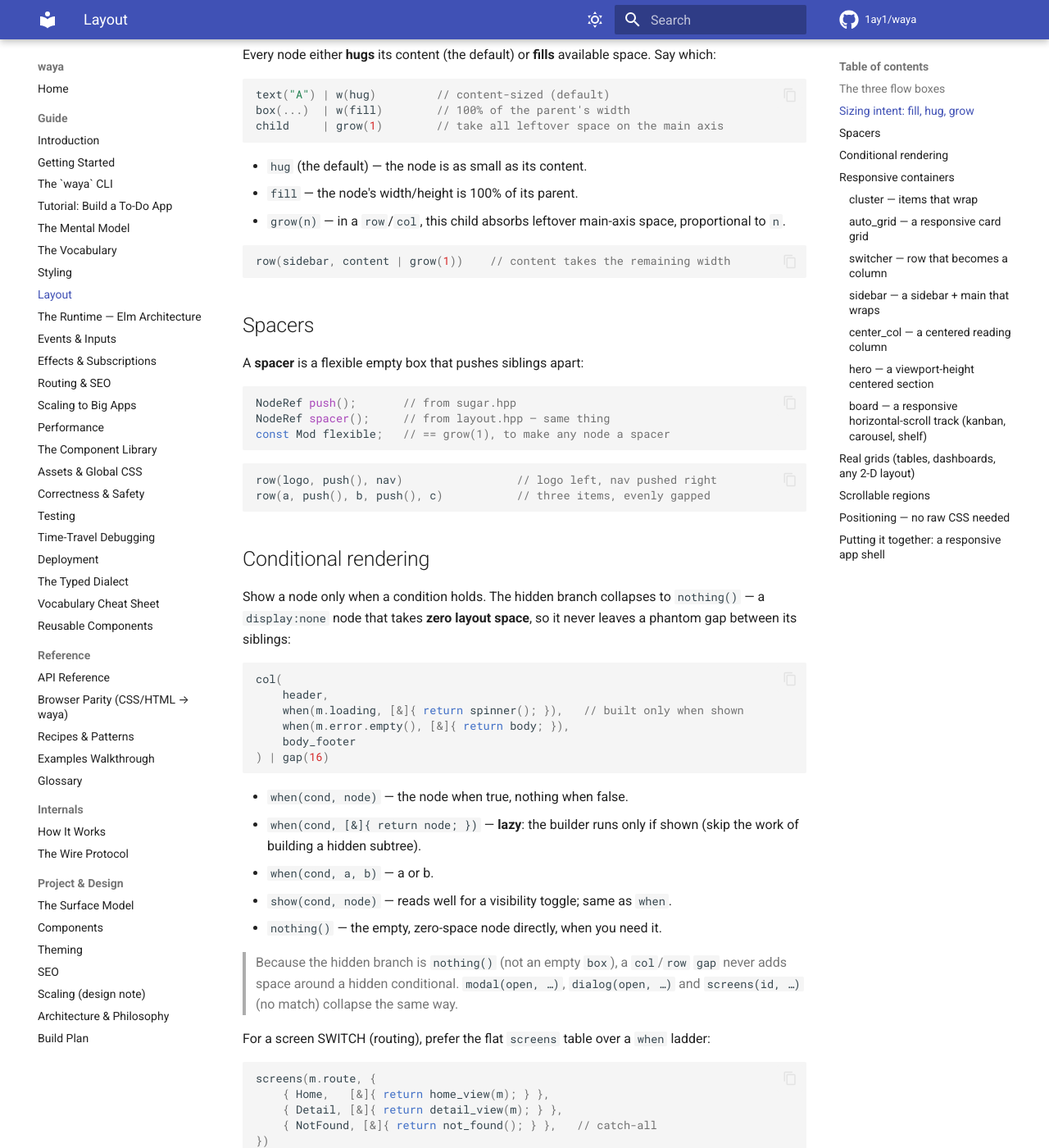
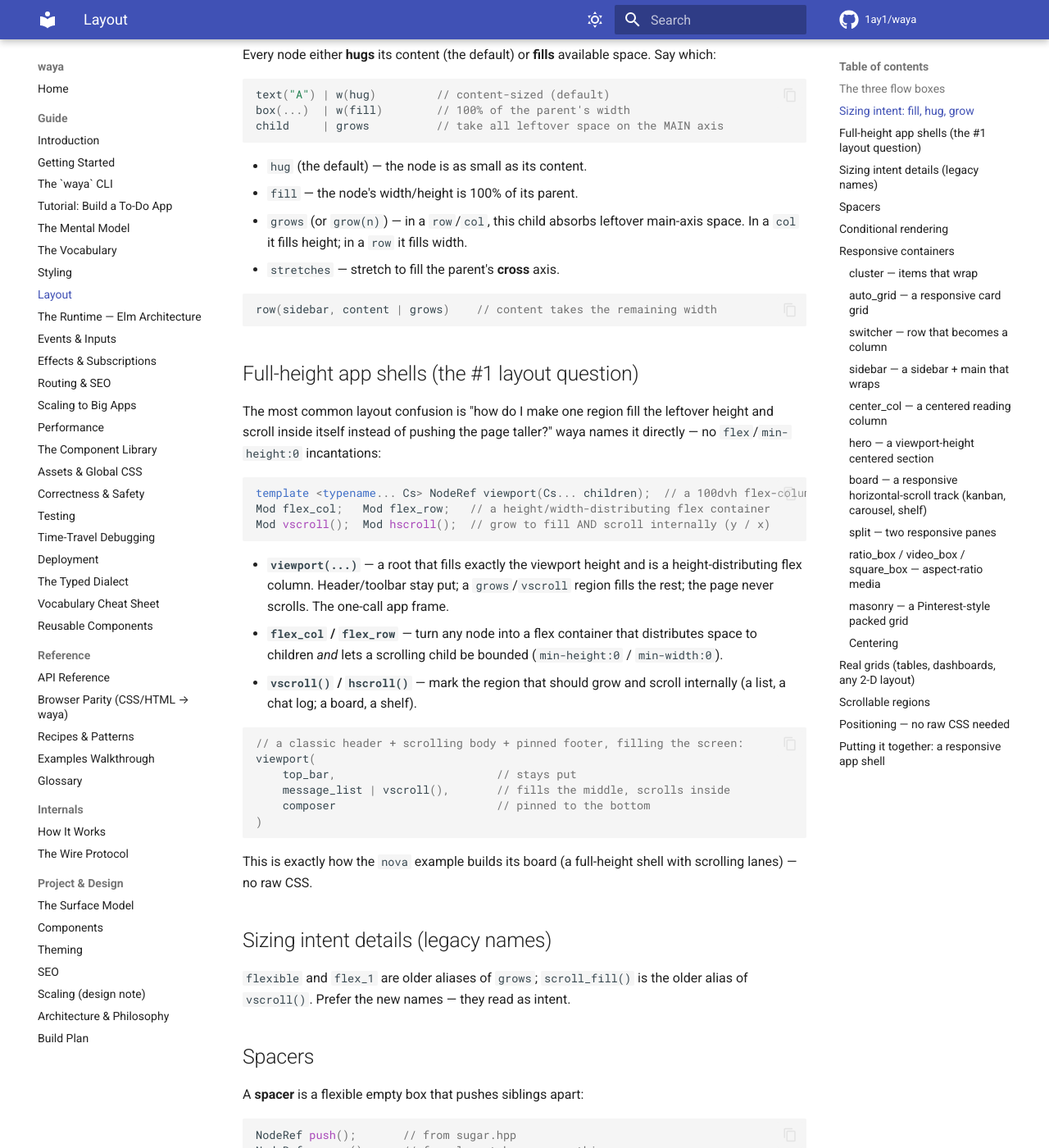
Before and after one commit to 1ay1/waya, an MkDocs documentation site: the page built from docs/05-layout.md, in a window 1280 px wide and 1400 px high, scrolled down 945 px. Shown: the whole window at 82% size. Built offline with MkDocs 1.6.1 and Material for MkDocs 9.7.7, drawn with Linux system fonts in a browser that asks for light colours; comment, search, counter and statistics services are not loaded; some of the changed text lies outside the part shown.

Commit message:
feat: fill the layout-system gaps (full-height shells, split, ratio, masonry)
Audit the layout primitives against real app needs and close the gaps that
forced apps (nova included) to drop to raw css() for common structure.

layout.hpp — the "filling the space" gap (the #1 layout confusion):
  - viewport(children…): a 100dvh height-distributing flex-column app shell —
    header stays, a grows/vscroll region fills the rest, page never scrolls.
  - flex_col / flex_row: a flex container that distributes space AND bounds a
    scrolling child (min-height/min-width:0) — the missing setup that makes a
    full-height layout "just work".
  - grows (main-axis fill, clearer than flex_1), stretches (cross-axis).
  - vscroll() / hscroll(): grow to fill AND scroll internally (y / x).

layout.hpp — structural primitives that were missing:
  - split(a, b, ratio, stack_below): two responsive panes that stack to a
    column below a threshold (editor+preview, list+detail).
  - ratio_box(w,h,child) / video_box (16:9) / square_box (1:1): aspect-ratio
    media containers.
  - masonry(min_col, items…) / masonry_(vector): Pinterest-style packed grid
    via CSS multicol.
  - dead_center (both axes) / center_y (vertical only).

nova refactored to use viewport() + grows + flex_col + vscroll() instead of
~10 lines of hand-rolled full-height flex CSS — proving the gaps are closed.

Tests: +21 layout assertions in test_layout (132 pass). Docs: full "Full-height
app shells" section + split/ratio/masonry/centering in the Layout guide, with
legacy-alias notes (flexible/flex_1→grows, scroll_fill→vscroll).

-Werror clean; 31/31 tests; docs build --strict clean.

````diff
--- a/docs/05-layout.md
+++ b/docs/05-layout.md
@@ -45,17 +45,56 @@ space. Say which:
 ```cpp
 text("A") | w(hug)         // content-sized (default)
 box(...)  | w(fill)        // 100% of the parent's width
-child     | grow(1)        // take all leftover space on the main axis
+child     | grows          // take all leftover space on the MAIN axis
 ```
 
 - `hug` (the default) — the node is as small as its content.
 - `fill` — the node's width/height is 100% of its parent.
-- `grow(n)` — in a `row`/`col`, this child absorbs leftover main-axis space,
-  proportional to `n`.
+- `grows` (or `grow(n)`) — in a `row`/`col`, this child absorbs leftover
+  main-axis space. In a `col` it fills height; in a `row` it fills width.
+- `stretches` — stretch to fill the parent's **cross** axis.
 
 ```cpp
-row(sidebar, content | grow(1))    // content takes the remaining width
+row(sidebar, content | grows)    // content takes the remaining width
 ```
+
+## Full-height app shells (the #1 layout question)
+
+The most common layout confusion is "how do I make one region fill the leftover
+height and scroll inside itself instead of pushing the page taller?" waya names
+it directly — no `flex`/`min-height:0` incantations:
+
+```cpp
+template <typename... Cs> NodeRef viewport(Cs... children);  // a 100dvh flex-column shell
+Mod flex_col;   Mod flex_row;   // a height/width-distributing flex container
+Mod vscroll();  Mod hscroll();  // grow to fill AND scroll internally (y / x)
+```
+
+- **`viewport(...)`** — a root that fills exactly the viewport height and is a
+  height-distributing flex column. Header/toolbar stay put; a `grows`/`vscroll`
+  region fills the rest; the page never scrolls. The one-call app frame.
+- **`flex_col` / `flex_row`** — turn any node into a flex container that
+  distributes space to children *and* lets a scrolling child be bounded
+  (`min-height:0` / `min-width:0`).
+- **`vscroll()` / `hscroll()`** — mark the region that should grow and scroll
+  internally (a list, a chat log; a board, a shelf).
+
+```cpp
+// a classic header + scrolling body + pinned footer, filling the screen:
+viewport(
+    top_bar,                        // stays put
+    message_list | vscroll(),       // fills the middle, scrolls inside
+    composer                        // pinned to the bottom
+)
+```
+
+This is exactly how the `nova` example builds its board (a full-height shell with
+scrolling lanes) — no raw CSS.
+
+## Sizing intent details (legacy names)
+
+`flexible` and `flex_1` are older aliases of `grows`; `scroll_fill()` is the
+older alias of `vscroll()`. Prefer the new names — they read as intent.
 
 ## Spacers
 
@@ -222,6 +261,63 @@ board_(px(290), std::move(cols))
     columns that stay in one row and *scroll* — a kanban, a media carousel, a
     horizontally-paged shelf.
 
+### `split` — two responsive panes
+
+```cpp
+NodeRef split(NodeRef a, NodeRef b, float ratio = 0.5f, Len stack_below = rem(48));
+```
+
+Two panes side by side, `a` taking `ratio` of the width (default half). They
+**stack to a column** below `stack_below` total width — no media query. For an
+editor + preview, a list + detail, a form + summary.
+
+```cpp
+split(editor_pane, preview_pane, 0.6f)   // 60/40, stacks on narrow screens
+```
+
+### `ratio_box` / `video_box` / `square_box` — aspect-ratio media
+
+```cpp
+NodeRef ratio_box(float w, float h, NodeRef child);   // locked to w:h
+NodeRef video_box(NodeRef child);                     // 16:9 shorthand
+NodeRef square_box(NodeRef child);                    // 1:1 shorthand
+```
+
+A container locked to an aspect ratio that clips its child to fit — a video
+embed, a cover image, a map tile. The child fills it.
+
+```cpp
+video_box(image("/thumb.jpg") | cover)   // always 16:9, never distorts
+square_box(avatar_img)
+```
+
+### `masonry` — a Pinterest-style packed grid
+
+```cpp
+template <typename... Cs> NodeRef masonry(Len min_col, Cs... items);
+NodeRef masonry_(Len min_col, std::vector<NodeRef> items, float gap_px = 16);
+```
+
+Items flow into as many columns as fit at ≥ `min_col` wide, each column packed
+independently so variable-height cards tile with no gaps. Pure CSS multicol — no
+JS. (Column-major order.)
+
+```cpp
+masonry(rem(16), photo_card, photo_card, photo_card, /* … */)
+```
+
+### Centering
+
+```cpp
+Mod dead_center;   // perfectly centre children on BOTH axes (a spinner, splash)
+Mod center_y;      // centre on the VERTICAL axis only
+Mod center;        // (from styling) centre on both axes for a flex box
+```
+
+```cpp
+box(spinner()) | dead_center | h(vh(100))   // a full-screen loading state
+```
+
 ## Real grids (tables, dashboards, any 2-D layout)
 
 Faking columns with per-row `row(grow(1)…)` never aligns — each row splits its
````
Also changed, not shown: 3 other files.
